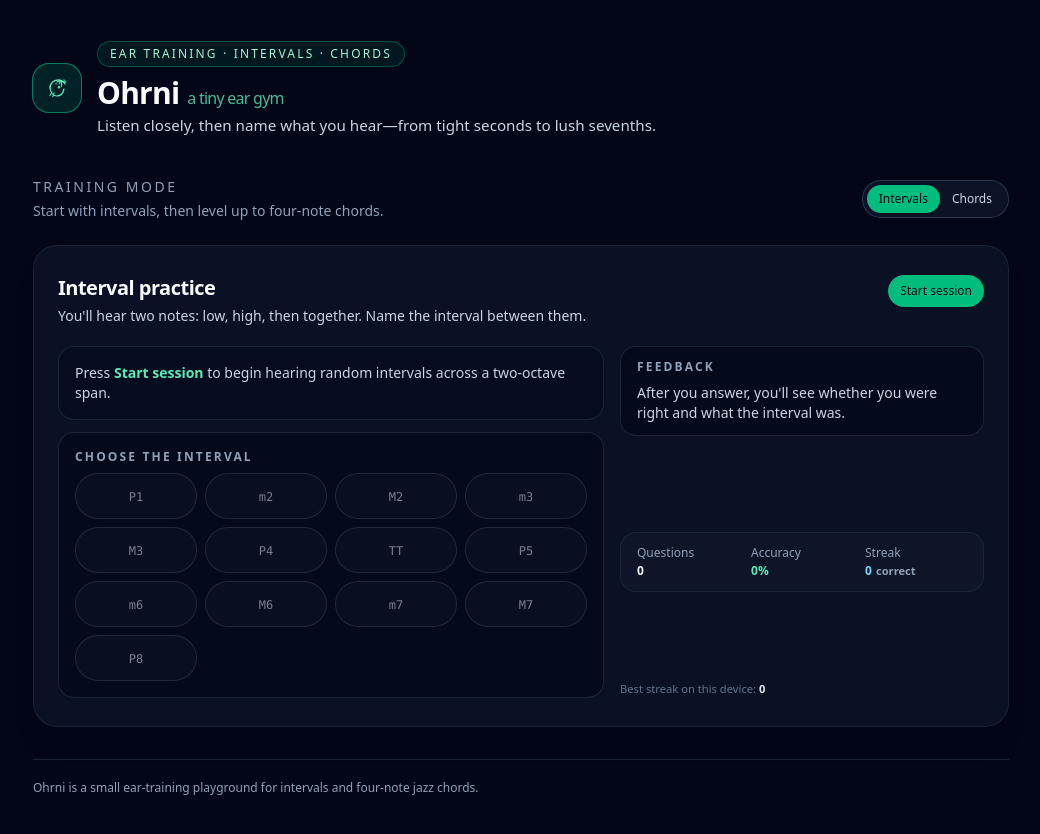
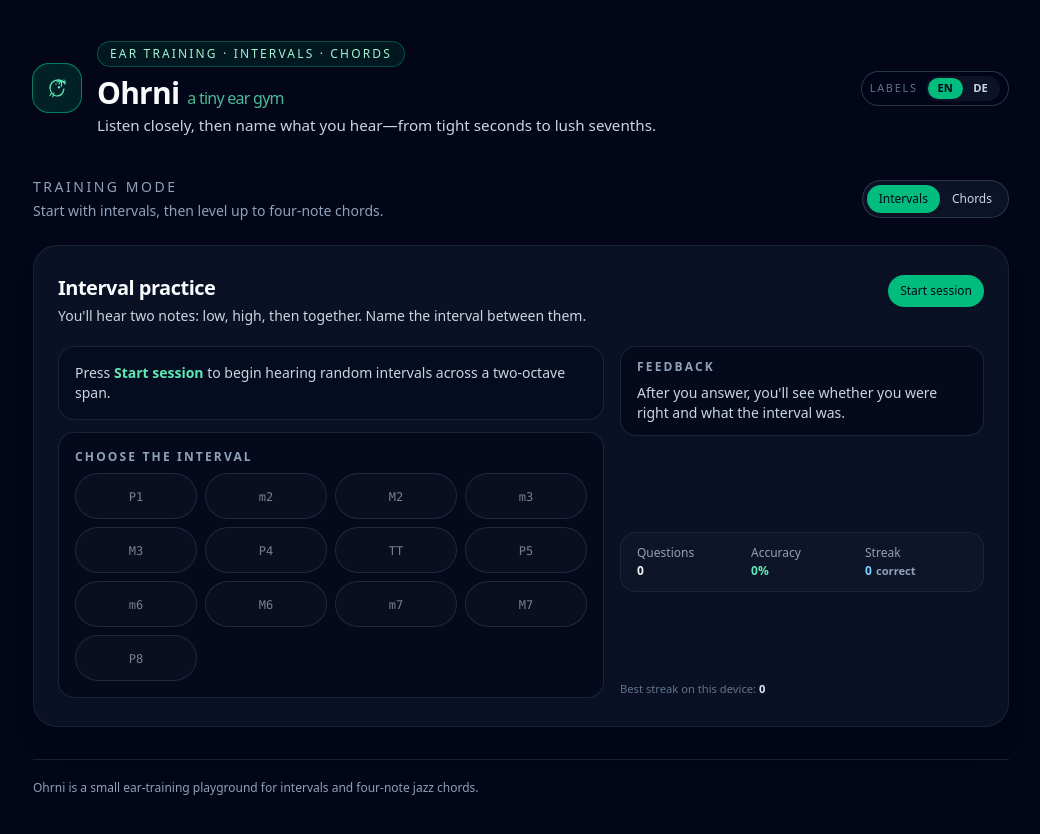
Before and after one commit to JupiterPi/ohrni, a React (Vite) app: page / in a window 1280 px wide. Shown: the whole page, without its empty margins (119-1159 px from the left). Built offline with nearby package versions, Linux system fonts and the light colour scheme.

Commit message:
ui: add option for German interval and chord labels

```diff
--- a/src/App.tsx
+++ b/src/App.tsx
@@ -5,11 +5,13 @@ import { Header } from "./components/Header";
 import { ModeToggle, type TrainingMode } from "./components/ModeToggle";
 import { IntervalTrainer } from "./features/intervals/IntervalTrainer";
 import { ChordTrainer } from "./features/chords/ChordTrainer";
+import { LabelLanguageProvider } from "./labels/LabelLanguage";
 
 export function App() {
   const [mode, setMode] = useState<TrainingMode>("intervals");
 
   return (
+    <LabelLanguageProvider>
       <div className="min-h-screen bg-gradient-to-b from-slate-950 via-slate-950 to-slate-950 text-slate-50">
         <div className="mx-auto flex min-h-screen max-w-5xl flex-col px-4 py-6 md:px-6 md:py-10">
           <Header />
@@ -29,6 +31,7 @@ export function App() {
           </footer>
         </div>
       </div>
+    </LabelLanguageProvider>
   );
 }
 
--- a/src/components/Header.tsx
+++ b/src/components/Header.tsx
@@ -1,4 +1,5 @@
 import { Logo } from "./Logo";
+import { LabelLanguageToggle } from "./LabelLanguageToggle";
 
 export function Header() {
   return (
@@ -18,6 +19,9 @@ export function Header() {
           </p>
         </div>
       </div>
+      <div className="flex justify-start md:justify-end">
+        <LabelLanguageToggle />
+      </div>
     </header>
   );
 }
--- /dev/null
+++ b/src/components/LabelLanguageToggle.tsx
@@ -0,0 +1,37 @@
+import { useLabelLanguage } from "../labels/LabelLanguage";
+
+export function LabelLanguageToggle() {
+  const { language, setLanguage } = useLabelLanguage();
+
+  return (
+    <div className="inline-flex items-center gap-2 rounded-full border border-slate-700/80 bg-slate-950/80 px-2 py-1 text-[0.7rem] text-slate-300 shadow-inner">
+      <span className="hidden text-[0.68rem] uppercase tracking-[0.16em] text-slate-500 sm:inline">
+        Labels
+      </span>
+      <div className="inline-flex rounded-full bg-slate-900/80 p-0.5">
+        <button
+          type="button"
+          className={`min-w-[2.2rem] rounded-full px-2 py-0.5 text-center font-semibold ${
+            language === "en"
+              ? "bg-emerald-500 text-slate-950"
+              : "text-slate-300 hover:text-slate-100"
+          }`}
+          onClick={() => setLanguage("en")}
+        >
+          EN
+        </button>
+        <button
+          type="button"
+          className={`min-w-[2.2rem] rounded-full px-2 py-0.5 text-center font-semibold ${
+            language === "de"
+              ? "bg-emerald-500 text-slate-950"
+              : "text-slate-300 hover:text-slate-100"
+          }`}
+          onClick={() => setLanguage("de")}
+        >
+          DE
+        </button>
+      </div>
+    </div>
+  );
+}
--- a/src/features/chords/ChordTrainer.tsx
+++ b/src/features/chords/ChordTrainer.tsx
@@ -11,6 +11,19 @@ import {
 } from "../../audio/musicTheory";
 import { playChordByMidi } from "../../audio/audioEngine";
 import { getBestStreak, updateBestStreak } from "../../utils/storage";
+import { useLabelLanguage } from "../../labels/LabelLanguage";
+
+const GERMAN_CHORD_CODES: Record<string, string> = {
+  maj: "D",
+  min: "M",
+  aug: "ü",
+  dim7: "v7",
+  maj7: "Dmaj7",
+  7: "D7",
+  add6: "D6",
+  min7: "M7",
+  min6: "M6",
+};
 
 export function ChordTrainer() {
   const [current, setCurrent] = useState<ChordQuestion | null>(null);
@@ -23,6 +36,8 @@ export function ChordTrainer() {
   const [correct, setCorrect] = useState(0);
   const [streak, setStreak] = useState(0);
   const [bestStreak, setBestStreak] = useState(0);
+
+  const { language } = useLabelLanguage();
 
   const answerable = !!current && !isPlaying;
 
@@ -242,6 +257,12 @@ export function ChordTrainer() {
                   variant = "ghost";
                 }
 
+                const germanCode = GERMAN_CHORD_CODES[quality.id] ?? "";
+                const labelToShow =
+                  language === "de" && germanCode
+                    ? germanCode
+                    : quality.label;
+
                 return (
                   <Button
                     key={quality.id}
@@ -250,7 +271,7 @@ export function ChordTrainer() {
                     disabled={!answerable}
                     onClick={() => handleAnswer(quality)}
                   >
-                    <span className="text-xs md:text-sm">{quality.label}</span>
+                    <span className="text-xs md:text-sm">{labelToShow}</span>
                   </Button>
                 );
               })}
@@ -274,6 +295,9 @@ export function ChordTrainer() {
                   Beautiful! That was a{" "}
                   <span className="font-semibold">
                     {current.quality.label}
+                    {language === "de" &&
+                      GERMAN_CHORD_CODES[current.quality.id] &&
+                      ` (${GERMAN_CHORD_CODES[current.quality.id]})`}
                   </span>{" "}
                   chord:
                   <br />
@@ -286,6 +310,9 @@ export function ChordTrainer() {
                   This time it was a{" "}
                   <span className="font-semibold">
                     {current.quality.label}
+                    {language === "de" &&
+                      GERMAN_CHORD_CODES[current.quality.id] &&
+                      ` (${GERMAN_CHORD_CODES[current.quality.id]})`}
                   </span>{" "}
                   chord:
                   <br />
--- a/src/features/intervals/IntervalTrainer.tsx
+++ b/src/features/intervals/IntervalTrainer.tsx
@@ -10,6 +10,23 @@ import {
 } from "../../audio/musicTheory";
 import { playIntervalByMidi } from "../../audio/audioEngine";
 import { getBestStreak, updateBestStreak } from "../../utils/storage";
+import { useLabelLanguage } from "../../labels/LabelLanguage";
+
+const GERMAN_INTERVAL_CODES: Record<number, string> = {
+  0: "r1",
+  1: "k2",
+  2: "g2",
+  3: "k3",
+  4: "g3",
+  5: "r4",
+  6: "trit",
+  7: "r5",
+  8: "k6",
+  9: "g6",
+  10: "k7",
+  11: "g7",
+  12: "r8",
+};
 
 export function IntervalTrainer() {
   const [current, setCurrent] = useState<IntervalQuestion | null>(null);
@@ -22,6 +39,8 @@ export function IntervalTrainer() {
   const [correct, setCorrect] = useState(0);
   const [streak, setStreak] = useState(0);
   const [bestStreak, setBestStreak] = useState(0);
+
+  const { language } = useLabelLanguage();
 
   const answerable = !!current && !isPlaying;
 
@@ -134,6 +153,13 @@ export function IntervalTrainer() {
     window.addEventListener("keydown", handler);
     return () => window.removeEventListener("keydown", handler);
   }, [hasStarted, handleReplay, handleNext, isCorrect]);
+
+  const getShortLabel = (interval: IntervalDefinition): string => {
+    if (language === "de") {
+      return GERMAN_INTERVAL_CODES[interval.semitones] ?? interval.shortLabel;
+    }
+    return interval.shortLabel;
+  };
 
   return (
     <div className="flex h-full flex-col gap-4">
@@ -251,7 +277,7 @@ export function IntervalTrainer() {
                     onClick={() => handleAnswer(interval)}
                   >
                     <span className="font-mono text-[0.8rem] md:text-xs">
-                      {interval.shortLabel}
+                      {getShortLabel(interval)}
                     </span>
                   </Button>
                 );
@@ -275,7 +301,11 @@ export function IntervalTrainer() {
                 <p className="text-emerald-300">
                   Nice! That was a{" "}
                   <span className="font-semibold">
-                    {correctDefinition?.label} ({correctDefinition?.shortLabel})
+                    {correctDefinition?.label} (
+                    {correctDefinition
+                      ? getShortLabel(correctDefinition)
+                      : undefined}
+                    )
                   </span>
                   .
                 </p>
@@ -283,7 +313,11 @@ export function IntervalTrainer() {
                 <p className="text-rose-300">
                   Not quite. It was a{" "}
                   <span className="font-semibold">
-                    {correctDefinition?.label} ({correctDefinition?.shortLabel})
+                    {correctDefinition?.label} (
+                    {correctDefinition
+                      ? getShortLabel(correctDefinition)
+                      : undefined}
+                    )
                   </span>
                   .
                 </p>
--- /dev/null
+++ b/src/labels/LabelLanguage.tsx
@@ -0,0 +1,46 @@
+import {
+  createContext,
+  type ReactNode,
+  useContext,
+  useMemo,
+  useState,
+} from "react";
+
+export type LabelLanguage = "en" | "de";
+
+interface LabelLanguageContextValue {
+  language: LabelLanguage;
+  setLanguage: (language: LabelLanguage) => void;
+}
+
+const LabelLanguageContext = createContext<LabelLanguageContextValue | undefined>(
+  undefined,
+);
+
+export function LabelLanguageProvider({ children }: { children: ReactNode }) {
+  const [language, setLanguage] = useState<LabelLanguage>("en");
+
+  const value = useMemo(
+    () => ({
+      language,
+      setLanguage,
+    }),
+    [language],
+  );
+
+  return (
+    <LabelLanguageContext.Provider value={value}>
+      {children}
+    </LabelLanguageContext.Provider>
+  );
+}
+
+export function useLabelLanguage(): LabelLanguageContextValue {
+  const ctx = useContext(LabelLanguageContext);
+  if (!ctx) {
+    throw new Error(
+      "useLabelLanguage must be used within a LabelLanguageProvider",
+    );
+  }
+  return ctx;
+}
```
Lines whose indentation alone changed are shown as unchanged.
